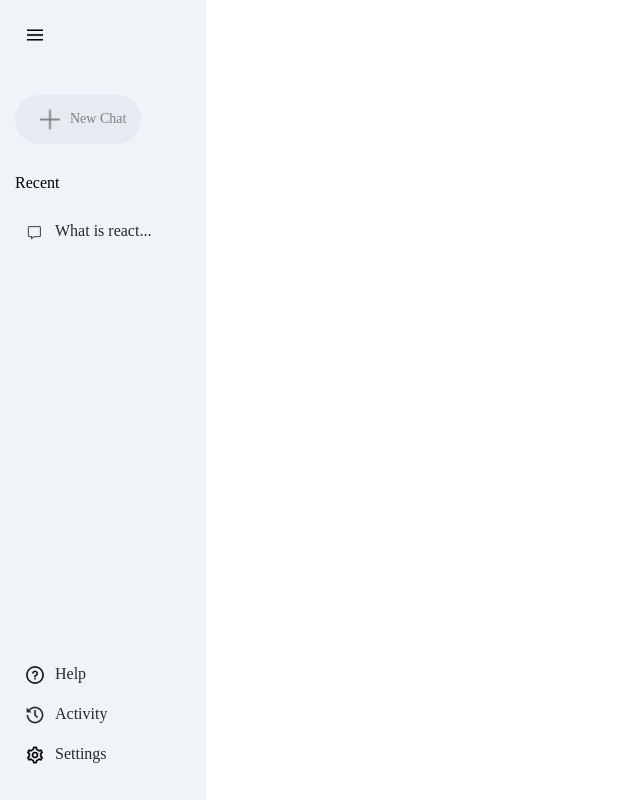
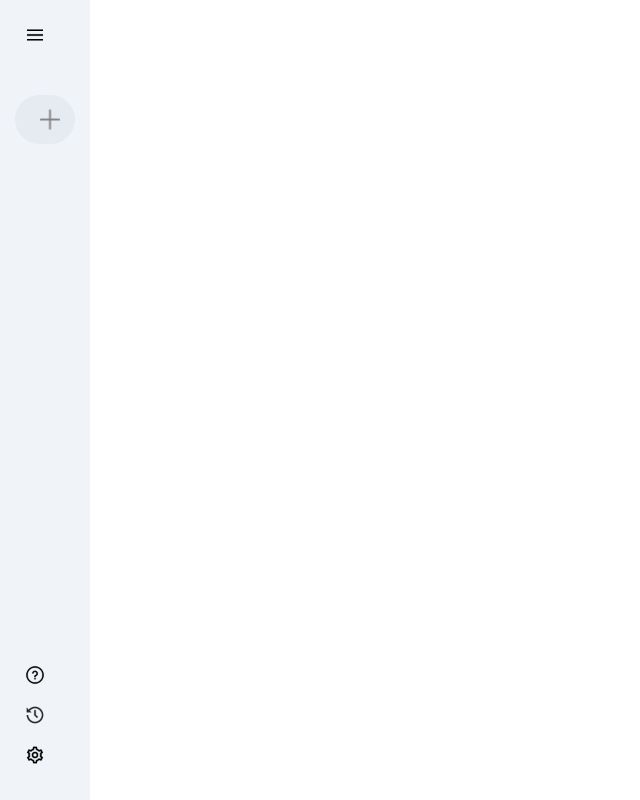
Before and after one commit to itsajay2195/Gemini-AI, a React (Vite) app in the folder gemini-clone/: page / in a window 1280 px wide. Shown: the whole page, without its empty margins (0-640 px from the left). Built offline with nearby package versions, Linux system fonts and the light colour scheme.

Commit message:
added collaplse funcitonalitya nd outfit font

```diff
--- a/gemini-clone/src/components/Sidebar/Sidebar.tsx
+++ b/gemini-clone/src/components/Sidebar/Sidebar.tsx
@@ -1,16 +1,24 @@
-import React from "react";
+import React, { useState } from "react";
 import "./Sidebar.css";
 import { assets } from "../../assets/assets";
 
 const Sidebar = () => {
+  const [extended, setExtened] = useState(false);
+
   return (
     <div className="sidebar">
       <div className="top">
-        <img className="menu" src={assets.menu_icon} alt="" />
+        <img
+          onClick={() => setExtened((prev) => !prev)}
+          className="menu"
+          src={assets.menu_icon}
+          alt=""
+        />
         <div className="new-chat">
           <img className="menu" src={assets.plus_icon} alt="" />
-          <p>New Chat</p>
+          {extended ? <p>New Chat</p> : null}
         </div>
+        {extended ? (
           <div className="recent">
             <p className="recent-title">Recent</p>
             <div className="recent-entry">
@@ -18,22 +26,23 @@
               <p>What is react...</p>
             </div>
           </div>
+        ) : null}
       </div>
 
       <div className="bottom">
         <div className="bottom-item recent-entry">
           <img src={assets.question_icon} alt="" />
-          <p>Help</p>
+          {extended ? <p>Help</p> : null}
         </div>
 
         <div className="bottom-item recent-entry">
           <img src={assets.history_icon} alt="" />
-          <p>Activity</p>
+          {extended ? <p>Activity</p> : null}
         </div>
 
         <div className="bottom-item recent-entry">
           <img src={assets.setting_icon} alt="" />
-          <p>Settings</p>
+          {extended ? <p>Settings</p> : null}
         </div>
       </div>
     </div>
--- a/gemini-clone/src/index.css
+++ b/gemini-clone/src/index.css
@@ -1,7 +1,10 @@
+
+@import url('https://fonts.googleapis.com/css2?family=Outfit:wght@100..900&display=swap');
 *{
   padding:0;
   margin:0;
-  box-sizing:border-box
+  box-sizing:border-box;
+  font-family: Outfit;
 }
 
 #root{
```
Lines whose indentation alone changed are shown as unchanged.
